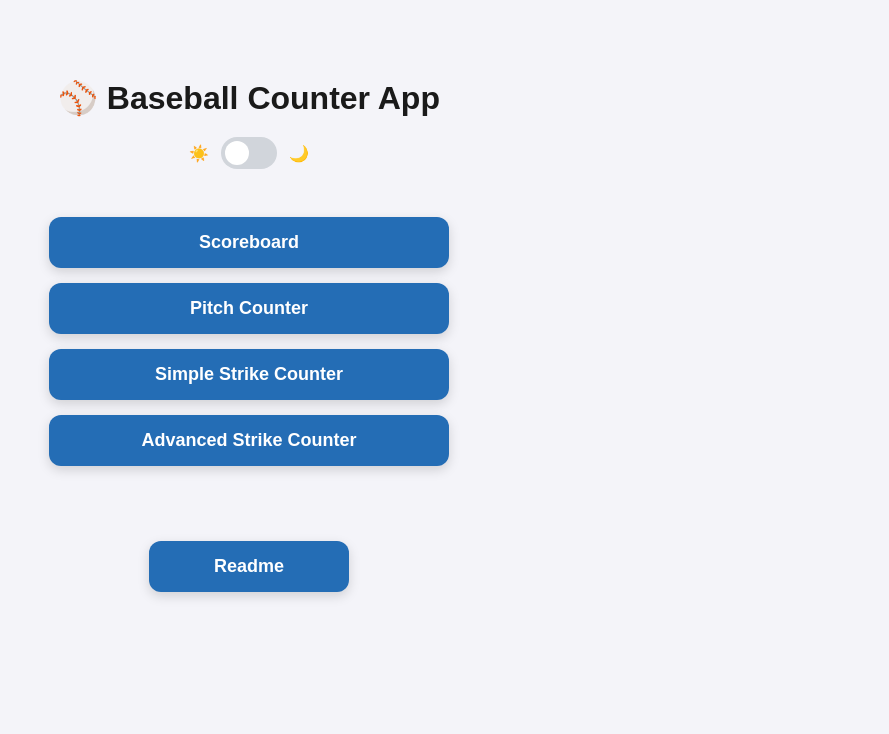
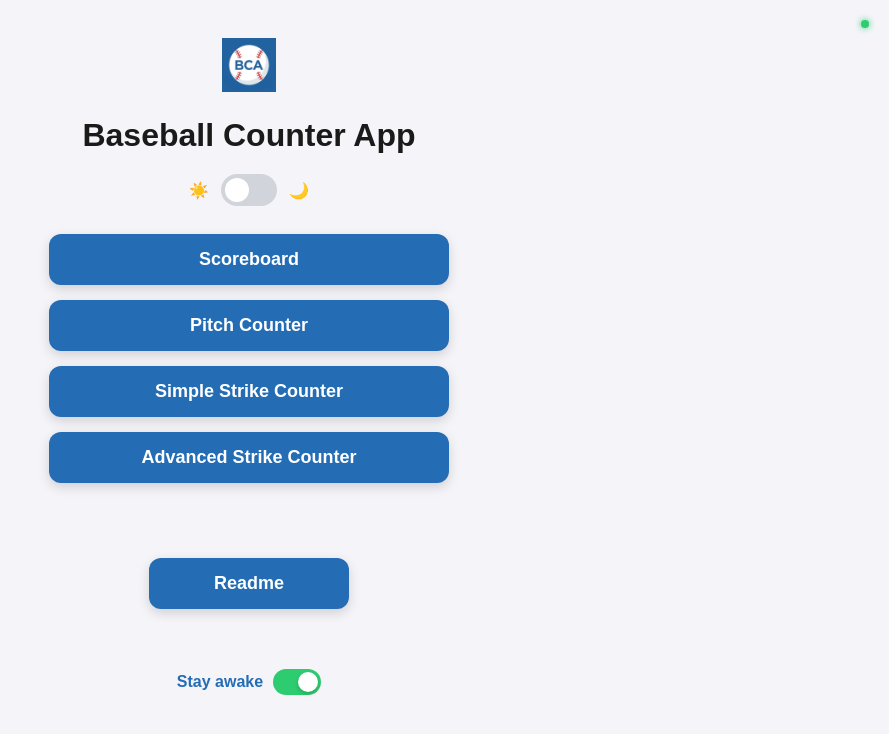
Before and after one commit to Roby-xxx/baseball-counter-app, a plain HTML site: page index.html in a window 1280 px wide. Shown: the whole page, without its empty margins (391-1280 px from the left). Drawn offline with Linux system fonts and the light colour scheme.

Commit message:
Add files via upload

```diff
--- /dev/null
+++ b/app-ui.css
@@ -0,0 +1,95 @@
+/* Evita il pull-to-refresh accidentale su tutte le pagine */
+html, body {
+  overscroll-behavior-y: contain;
+}
+
+/* Evita lo zoom sul doppio tocco e la selezione testo sui pulsanti */
+button {
+  touch-action: manipulation;
+  user-select: none;
+  -webkit-user-select: none;
+}
+
+/* Stile del puntino verde (in alto a destra) */
+#wakelock-status {
+  position: fixed;
+  top: 20px;
+  right: 20px;
+  z-index: 1000;
+  pointer-events: none;
+}
+
+#wakelock-dot {
+  display: block;
+  width: 8px;
+  height: 8px;
+  border-radius: 50%;
+  background-color: #666;
+  transition: background-color 0.3s, box-shadow 0.3s;
+}
+
+#wakelock-dot.active {
+  background-color: #2ecc71;
+  box-shadow: 0 0 6px #2ecc71;
+}
+/* Contenitore testo + switch */
+.wakelock-control {
+  display: inline-flex;
+  align-items: center;
+  gap: 10px;
+  font-family: sans-serif;
+  user-select: none;
+  -webkit-user-select: none;
+}
+
+/* Dimensioni dello switch */
+.switch {
+  position: relative;
+  display: inline-block;
+  width: 48px;
+  height: 26px;
+}
+
+/* Nasconde la checkbox standard */
+.switch input {
+  opacity: 0;
+  width: 0;
+  height: 0;
+}
+
+/* Sfondo dello switch (SPENTO - pallino a sinistra) */
+.slider {
+  position: absolute;
+  cursor: pointer;
+  top: 0;
+  left: 0;
+  right: 0;
+  bottom: 0;
+  background-color: #ccc;
+  border-radius: 34px;
+  transition: background-color 0.3s;
+}
+
+/* Il pallino bianco mobile */
+.slider:before {
+  position: absolute;
+  content: "";
+  height: 20px;
+  width: 20px;
+  left: 3px;
+  bottom: 3px;
+  background-color: white;
+  border-radius: 50%;
+  box-shadow: 0 2px 4px rgba(0, 0, 0, 0.2);
+  transition: transform 0.3s;
+}
+
+/* Sfondo dello switch quando è ACCESO (verde coordinato al LED) */
+.switch input:checked + .slider {
+  background-color: #2ecc71;
+}
+
+/* Sposta il pallino a DESTRA quando è attivo */
+.switch input:checked + .slider:before {
+  transform: translateX(22px);
+}
--- a/index.html
+++ b/index.html
@@ -5,6 +5,18 @@
     <meta name="viewport" content="width=device-width, initial-scale=1.0">
     <link rel="manifest" href="./manifest.json">
     <link rel="stylesheet" href="./fonts.css">
+
+    <!-- Collegamento al manifest (Android/Chrome/Edge) -->
+    <link rel="manifest" href="./manifest.json">
+    <meta name="theme-color" content="#000000">
+
+    <!-- Supporto specifico per iOS (iPhone / iPad) -->
+    <link rel="apple-touch-icon" href="./icon.png">
+    <meta name="apple-mobile-web-app-capable" content="yes">
+    <meta name="apple-mobile-web-app-status-bar-style" content="black-translucent">
+    <meta name="apple-mobile-web-app-title" content="BB Counter">
+    <link rel="stylesheet" href="./app-ui.css">
+    <script src="./wakelock.js" defer></script>
 
     <title>Baseball Counter App</title>
 
@@ -33,7 +45,7 @@
             color:var(--text);
             transition:.3s;
             min-height:100vh;
-            padding:50px 20px;
+            padding:30px 20px;
         }
         .container{
             max-width:400px;
@@ -47,7 +59,7 @@
             justify-content:center;
             align-items:center;
             gap:12px;
-            margin-bottom:30px;
+            margin-bottom:10px;
         }
         .theme-toggle{
             position:relative;
@@ -104,7 +116,8 @@
 
 <body>
     <div class="container">
-        <h1>⚾ Baseball Counter App</h1>
+        <img src="./icon.png" alt="BCA Logo" style="width: 54px; height: 54px; margin: auto; margin-right: 0;">
+        <h1>Baseball Counter App</h1>
         <div class="theme-container">
             <span>☀️</span>
             <button id="theme-toggle" class="theme-toggle">
@@ -124,6 +137,14 @@
 
             <a href="readme.html" class="menu-btn" style="margin: auto; margin-top: 15%; max-width: 60%; min-width: 50%;">Readme</a>
         </div>
+        <div class="wakelock-control" style="margin-top: 15%;">
+            <span style="color: #246db5; font-weight: bold;">Stay awake</span>
+            <label class="switch">
+                <input type="checkbox" id="toggle-wakelock">
+                <span class="slider"></span>
+            </label>
+        </div>
+
     </div>
 
     <script>
--- a/sw.js
+++ b/sw.js
@@ -1,4 +1,4 @@
-const CACHE_NAME = 'bca-v1.1';
+const CACHE_NAME = 'bca-v1.2';
 const FILES_TO_CACHE = [
   './',
   './index.html',
@@ -10,6 +10,8 @@ const FILES_TO_CACHE = [
   './tailwind.js',
   './manifest.json',
   './icon.png',
+  './wakelock.js',
+  './app-ui.css',
   './fonts.css',
   './fonts/inter-400.ttf',
   './fonts/inter-600.ttf',
--- /dev/null
+++ b/wakelock.js
@@ -0,0 +1,80 @@
+document.addEventListener('DOMContentLoaded', () => {
+  // 1. Crea il puntino LED in alto a destra su tutte le pagine
+  const statusDiv = document.createElement('div');
+  statusDiv.id = 'wakelock-status';
+  const dot = document.createElement('span');
+  dot.id = 'wakelock-dot';
+  statusDiv.appendChild(dot);
+  document.body.appendChild(statusDiv);
+
+  let wakeLock = null;
+  const toggle = document.getElementById('toggle-wakelock');
+
+  // Legge la preferenza salvata (se non esiste, default = 'true')
+  function isWakeLockEnabled() {
+    const saved = localStorage.getItem('keepScreenOn');
+    return saved === null ? true : saved === 'true';
+  }
+
+  // Attiva lo schermo acceso
+  async function attivaSchermoAcceso() {
+    if (!isWakeLockEnabled()) return; // Se disattivato dall'utente, non fa nulla
+
+    if ('wakeLock' in navigator) {
+      try {
+        wakeLock = await navigator.wakeLock.request('screen');
+        dot.classList.add('active');
+
+        wakeLock.addEventListener('release', () => {
+          dot.classList.remove('active');
+        });
+      } catch (err) {
+        dot.classList.remove('active');
+      }
+    }
+  }
+
+  // Disattiva lo schermo acceso
+  async function disattivaSchermoAcceso() {
+    if (wakeLock) {
+      await wakeLock.release();
+      wakeLock = null;
+    }
+    dot.classList.remove('active');
+  }
+
+  // Se siamo su index.html (dove c'è il toggle), sincronizza lo stato e ascolta i cambi
+  if (toggle) {
+    toggle.checked = isWakeLockEnabled();
+
+    toggle.addEventListener('change', (e) => {
+      const attivo = e.target.checked;
+      localStorage.setItem('keepScreenOn', attivo);
+
+      if (attivo) {
+        attivaSchermoAcceso();
+      } else {
+        disattivaSchermoAcceso();
+      }
+    });
+  }
+
+  // Avvia al caricamento della pagina (se abilitato)
+  if (isWakeLockEnabled()) {
+    attivaSchermoAcceso();
+  }
+
+  // Riattiva quando si torna sull'app
+  document.addEventListener('visibilitychange', () => {
+    if (document.visibilityState === 'visible' && isWakeLockEnabled()) {
+      attivaSchermoAcceso();
+    }
+  });
+
+  // Fallback al primo tocco (utile su iOS)
+  document.addEventListener('click', () => {
+    if (isWakeLockEnabled() && (!wakeLock || wakeLock.released)) {
+      attivaSchermoAcceso();
+    }
+  }, { once: true });
+});
```
Also changed, not shown: AdvancedStrikeCounter.html (+3 -5 lines), PitchCounter.html (+3 -0 lines), Scoreboard.html (+2 -0 lines), SimpleStrikeCounter.html (+3 -7 lines), readme.html (+1 -0 lines), manifest.json.
